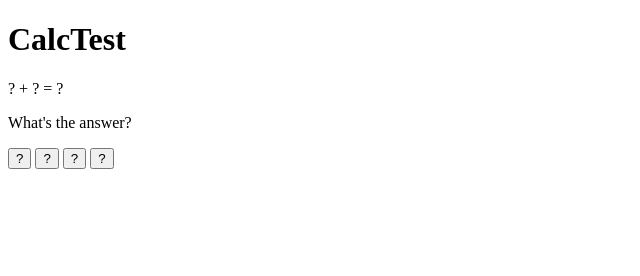
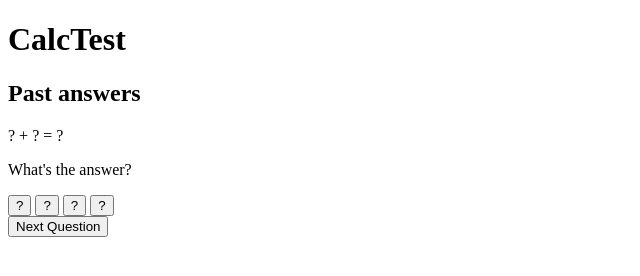
Before and after one commit to AgustinNegreira/CalcTestWeb, a plain HTML site: page index.html in a window 1280 px wide. Shown: the whole page, without its empty margins (0-640 px from the left). Drawn offline with Linux system fonts and the light colour scheme.

Commit message:
HTML in progress

```diff
--- a/index.html
+++ b/index.html
@@ -10,15 +10,20 @@
         <h1 id="main-title">CalcTest</h1>
         <div id="container">
             <div id="history">
-                <h2 id="history-title"></h2>
-
+                <h2 id="history-title">Past answers</h2>
+                <ul id="results-list"></ul>
             </div>
-            <p id="question-text">? + ? = ?</p>
-            <p id="what-the-answer-text">What's the answer?</p>
-            <button id="button-1">?</button>
-            <button id="button-2">?</button>
-            <button id="button-3">?</button>
-            <button id="button-4">?</button>
+            <div id="question-container">
+                <p id="question-text">? + ? = ?</p>
+                <p id="what-the-answer-text">What's the answer?</p>
+                <div id="options">
+                    <button class="answer-button" id="button-1">?</button>
+                    <button class="answer-button" id="button-2">?</button>
+                    <button class="answer-button" id="button-3">?</button>
+                    <button class="answer-button" id="button-4">?</button>
+                </div>
+                <button id="next-btn">Next Question</button>
+            </div>
         </div>
     </body>
 </html>
```
